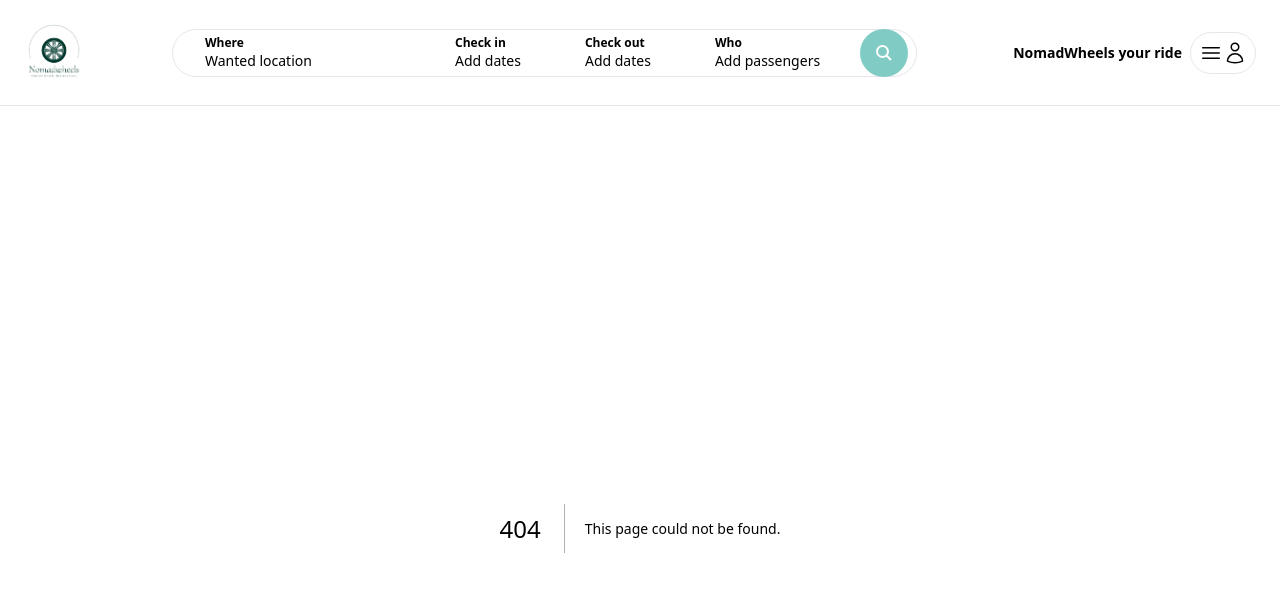
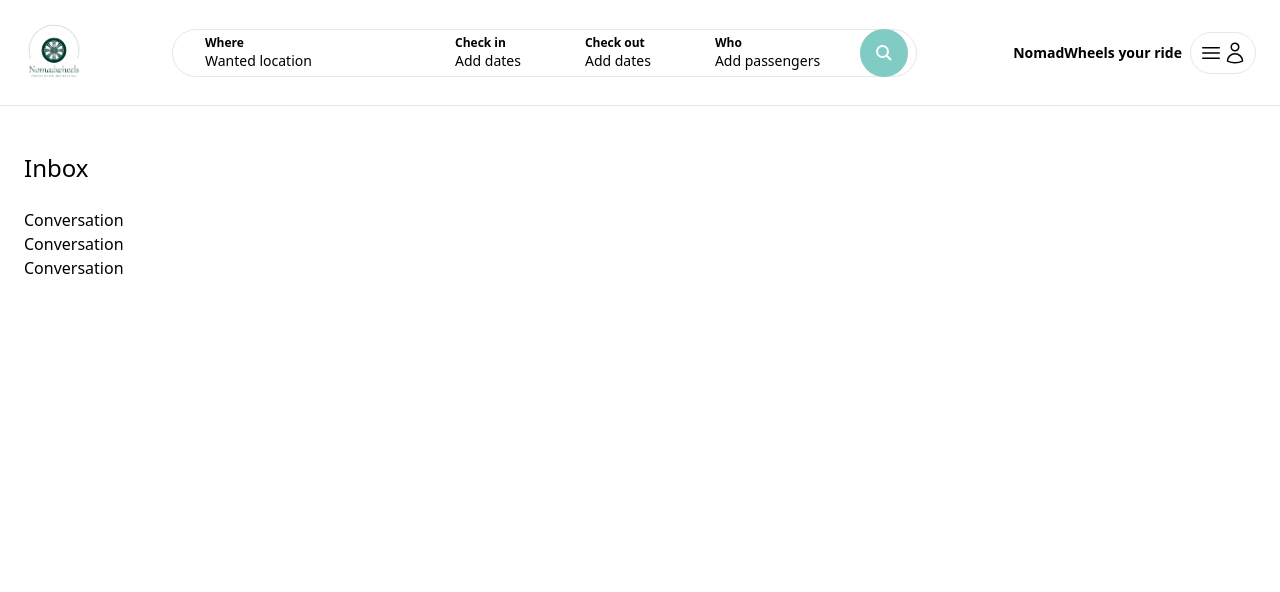
Before and after one commit to BabaMboga/NomadWheels, a Next.js app in the folder nomadWheels_App/: page /inbox in a window 1280 px wide. Before the commit this address had no page. Shown: the top 592 px of the page. Built offline with nearby package versions, Linux system fonts and the light colour scheme.

Commit message:
added conversation component

```diff
--- /dev/null
+++ b/nomadWheels_App/app/components/inbox/Conversation.tsx
@@ -0,0 +1,9 @@
+import React from 'react'
+
+const Conversation = () => {
+  return (
+    <div>Conversation</div>
+  )
+}
+
+export default Conversation;
--- /dev/null
+++ b/nomadWheels_App/app/inbox/page.tsx
@@ -0,0 +1,20 @@
+import Conversation from "../components/inbox/Conversation"
+
+const InboxPage = () => {
+    return (
+      <main className="max-w-[1500px] mx-auto px-6 pb-6">
+
+            <h1 className="my-6 text-2xl">
+                Inbox
+            </h1>
+
+            <Conversation />
+            <Conversation />
+            <Conversation />
+
+
+      </main>
+    )
+}
+
+export default InboxPage
```
